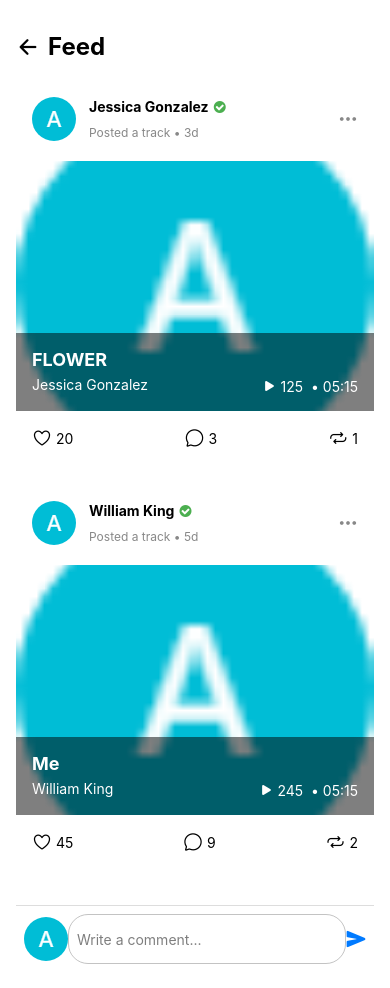
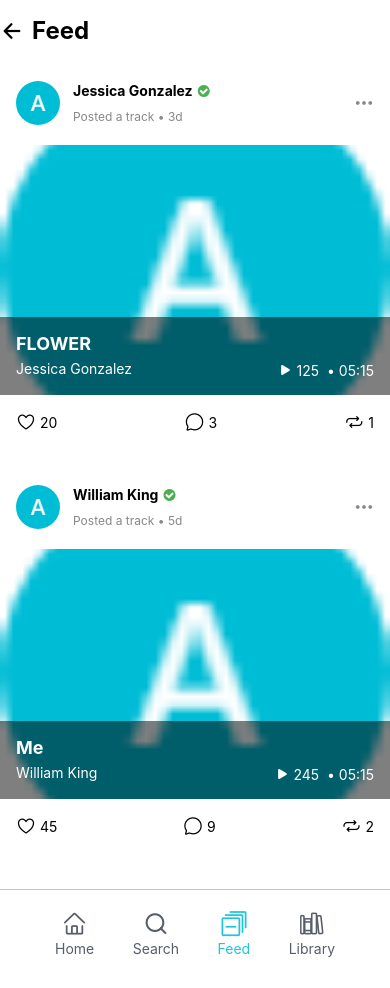
Before and after one commit to TienSinh03/music-stream-app, a React Native app: screen /Feed in a window 390 px wide. Built offline with nearby package versions, Linux system fonts and the light colour scheme.

Commit message:
update modal

```diff
--- a/page/Feed.js
+++ b/page/Feed.js
@@ -9,10 +9,11 @@ import {
   Modal,
   TextInput,
   ScrollView,
-  Dimensions,
+  Dimensions,SafeAreaView
 } from 'react-native';
 import Icon from 'react-native-vector-icons/Ionicons';
 import { FontAwesome, MaterialIcons, AntDesign } from '@expo/vector-icons';
+import Footer from "../component/footer";
 
 const { height } = Dimensions.get('window');
 const feedData = [
@@ -163,7 +164,7 @@ const Feed = ({ navigation }) => {
   );
 
   return (
-    <View style={styles.container}>
+    <SafeAreaView style={styles.container}>
       <FlatList
         data={feedData}
         renderItem={renderItem}
@@ -261,17 +262,15 @@ const Feed = ({ navigation }) => {
           <Text style={styles.footerText}>Library</Text>
         </View>
       </View> */}
-      <View style={styles.inputContainer}>
-      <Image source={require('../assets/image/Feed - Comment on an Audio/Avatar 13.png')} />
-      <TextInput
-                placeholder="Write a comment..."
-                style={styles.input}
-              />
-              <TouchableOpacity>
-                <Icon name="send" size={20} color="#007AFF" />
-              </TouchableOpacity>
-            </View>
-    </View>
+
+        <Footer
+
+        navigateToScreen={(screen) => navigation.navigate(screen)}
+        activeScreen={'Feed'}
+        showMusicInfo={false}
+      />
+    </SafeAreaView>
+
   );
 };
 
```
